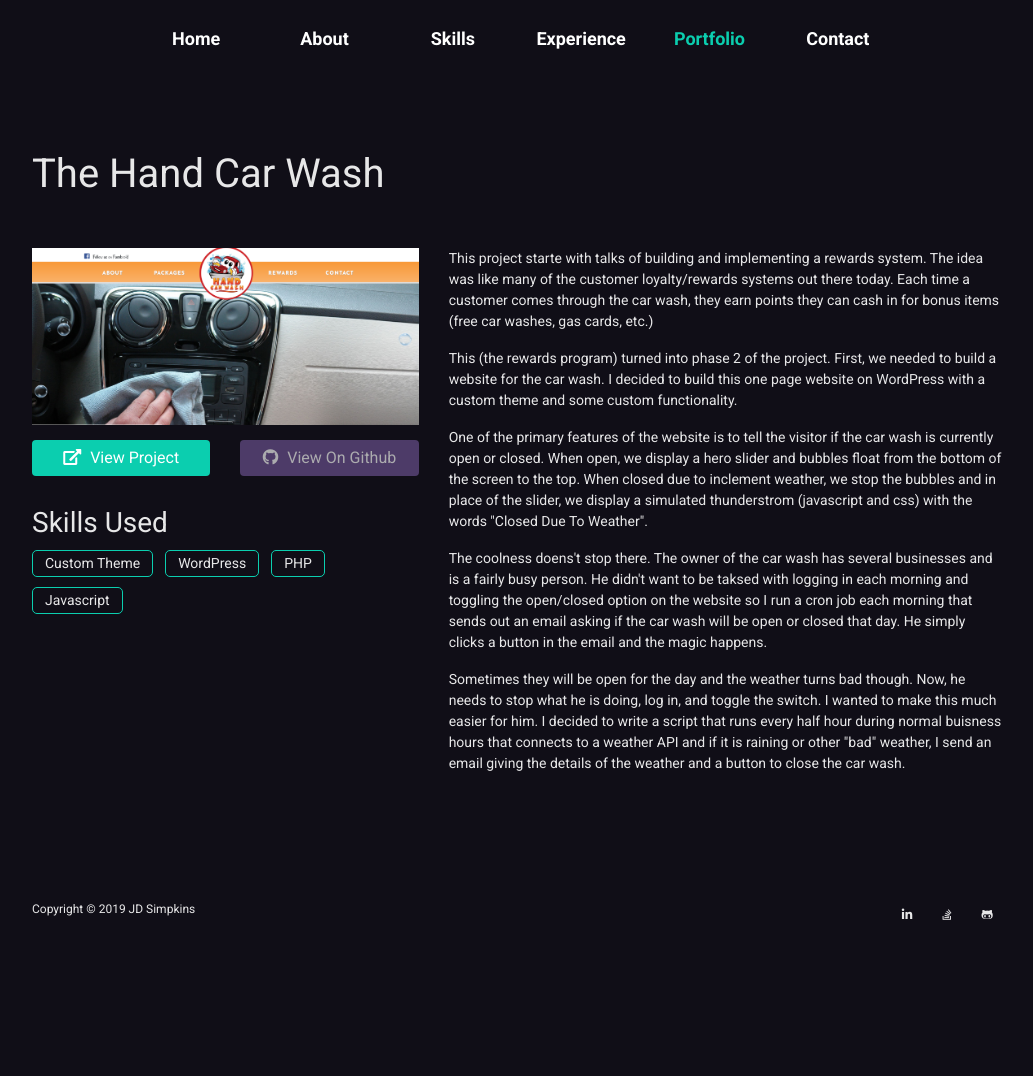
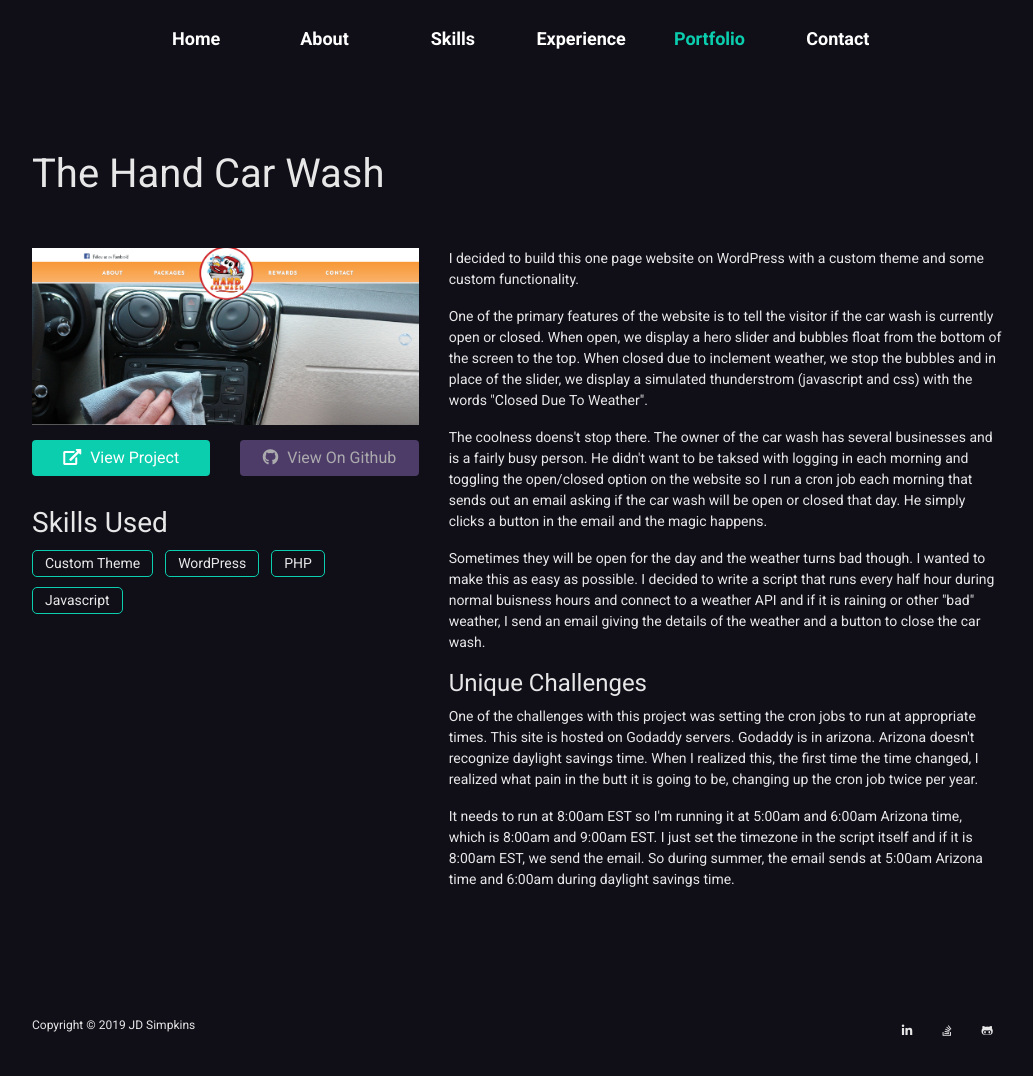
Before and after one commit to jddev81/jdsimpkins.me, a PHP site: page /portfolio.php?item=thcw in a window 1280 px wide. Shown: the whole page, without its empty margins (123-1156 px from the left). Before the commit the page ends 920 px from the top, so only its background shows below. Run offline with PHP 8.4, Linux system fonts and the light colour scheme; some libraries are stand-ins or nearby versions.

Commit message:
chage summary of thcw item

```diff
--- a/portfolioAbout/the-hand-car-wash.php
+++ b/portfolioAbout/the-hand-car-wash.php
@@ -1,9 +1,13 @@
-<p>This project starte with talks of building and implementing a rewards system. The idea was like many of the customer loyalty/rewards systems out there today. Each time a customer comes through the car wash, they earn points they can cash in for bonus items (free car washes, gas cards, etc.)</p>
-
-<p>This (the rewards program) turned into phase 2 of the project. First, we needed to build a website for the car wash. I decided to build this one page website on WordPress with a custom theme and some custom functionality.</p>
+<p>I decided to build this one page website on WordPress with a custom theme and some custom functionality.</p>
 
 <p>One of the primary features of the website is to tell the visitor if the car wash is currently open or closed. When open, we display a hero slider and bubbles float from the bottom of the screen to the top. When closed due to inclement weather, we stop the bubbles and in place of the slider, we display a simulated thunderstrom (javascript and css) with the words "Closed Due To Weather".</p>
 
 <p>The coolness doens't stop there. The owner of the car wash has several businesses and is a fairly busy person. He didn't want to be taksed with logging in each morning and toggling the open/closed option on the website so I run a cron job each morning that sends out an email asking if the car wash will be open or closed that day. He simply clicks a button in the email and the magic happens.</p>
 
-<p>Sometimes they will be open for the day and the weather turns bad though. Now, he needs to stop what he is doing, log in, and toggle the switch. I wanted to make this much easier for him. I decided to write a script that runs every half hour during normal buisness hours that connects to a weather API and if it is raining or other "bad" weather, I send an email giving the details of the weather and a button to close the car wash.</p>
+<p>Sometimes they will be open for the day and the weather turns bad though. I wanted to make this as easy as possible. I decided to write a script that runs every half hour during normal buisness hours and connect to a weather API and if it is raining or other "bad" weather, I send an email giving the details of the weather and a button to close the car wash.</p>
+
+<h4>Unique Challenges</h4>
+
+<p>One of the challenges with this project was setting the cron jobs to run at appropriate times. This site is hosted on Godaddy servers. Godaddy is in arizona. Arizona doesn't recognize daylight savings time. When I realized this, the first time the time changed, I realized what  pain in the butt it is going to be, changing up the cron job twice per year.</p>
+
+<p>It needs to run at 8:00am EST so I'm running it at 5:00am and 6:00am Arizona time, which is 8:00am and 9:00am EST. I just set the timezone in the script itself and if it is 8:00am EST, we send the email. So during summer, the email sends at 5:00am Arizona time and 6:00am during daylight savings time.</p>
```
